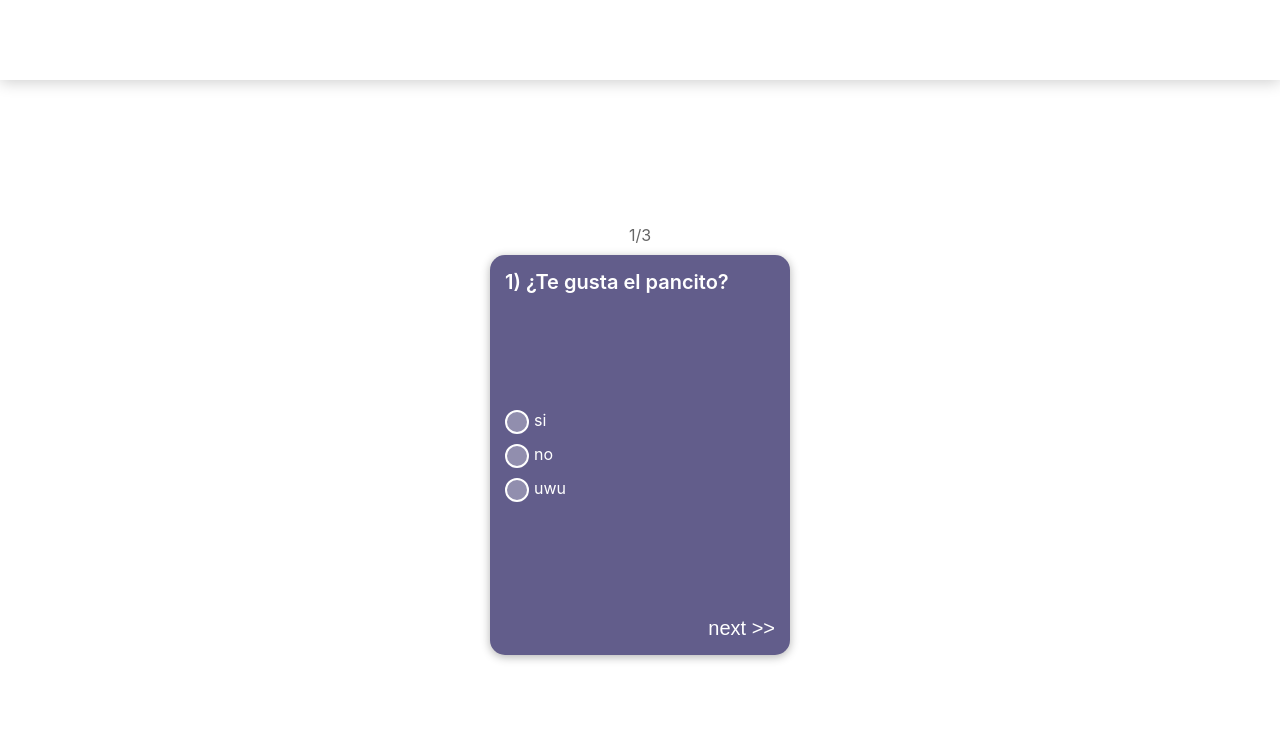
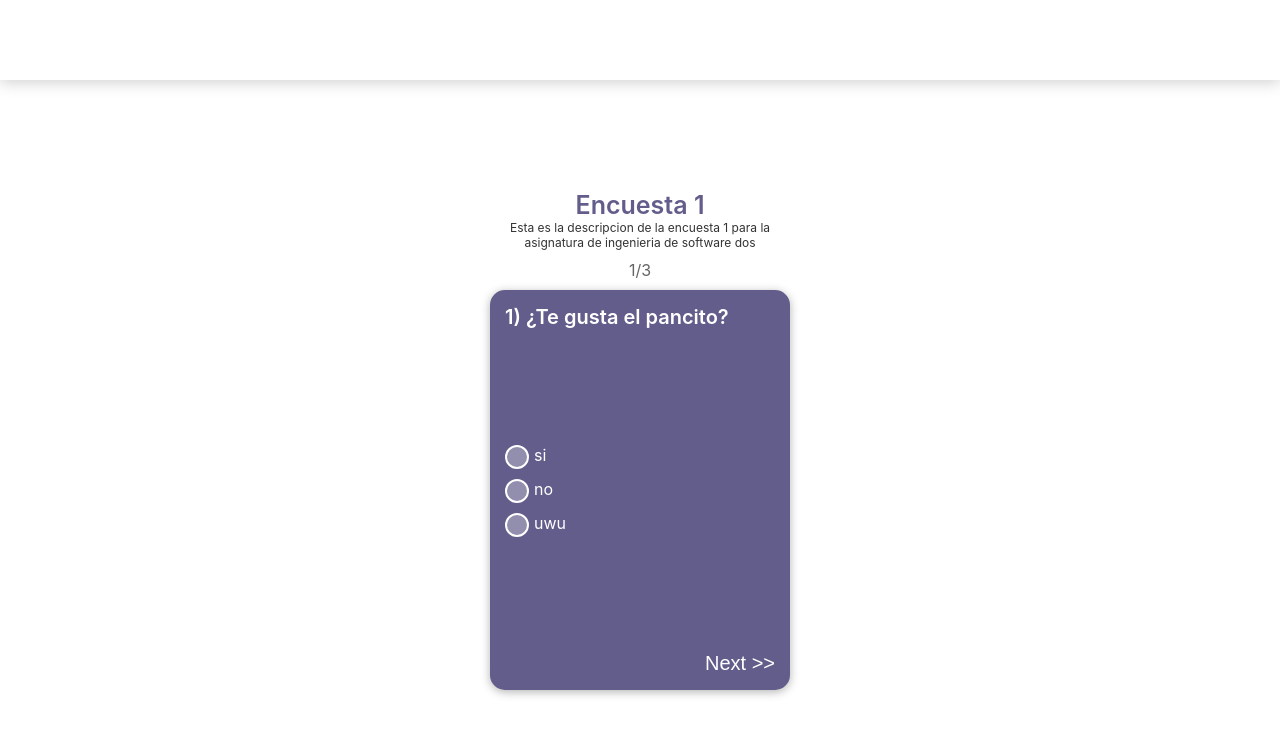
Before and after one commit to nicolasaraya/is2-client, a React (Create React App) app: page /form in a window 1280 px wide. Shown: the top 734 px of the page. Built offline with nearby package versions, Linux system fonts and the light colour scheme.

Commit message:
Guardar alternativas respondidas y enviar

```diff
--- a/src/components/form/form-card.js
+++ b/src/components/form/form-card.js
@@ -1,27 +1,57 @@
+
 const FormCard = (props) => {
 
-    const {pregunta, index, setIndex, length} = {...props};
-
+    const {pregunta, index, setIndex, length, setRespuestas, respuestas} = {...props};
     const toggleCheck = (e,id) =>{
         const alternativas = document.getElementsByClassName("alter-pregunta-"+pregunta.id);
         const estaAlternativa = document.getElementById("alter-checkbox-"+id)
         for(var i=0;i<alternativas.length;i++){
-            if(alternativas[i]!==estaAlternativa && alternativas[i].checked===true) alternativas[i].checked=false;
+            if(alternativas[i]!==estaAlternativa && alternativas[i].checked===true){
+                 alternativas[i].checked=false;
+            }
+        }
+        var auxAlter
+        auxAlter = respuestas
+        if(!estaAlternativa.checked) auxAlter[index-1] = null
+        else auxAlter[index-1] = id
+        setRespuestas(auxAlter)
+    }
+
+    const changeAlter = (index) =>{
+        const alternativas = document.getElementsByClassName("alter-pregunta-"+pregunta.id);
+        if(respuestas[index-1]=== null){
+            for(var i=0;i<alternativas.length;i++){
+                alternativas[i].checked=false;
+            }
+        }
+        else{
+            const estaAlternativa = document.getElementById("alter-checkbox-"+respuestas[index-1])
+            for(i=0;i<alternativas.length;i++){
+                if(alternativas[i]===estaAlternativa){
+                    alternativas[i].checked=true;
+                }
+                else alternativas[i].checked=false;
+            }
         }
     }
-
     const handleBack = () => {
         const aux = index - 1;
         setIndex(aux);
+        changeAlter(aux)
     }
 
     const handleNext = () => {
         const aux = index +1;
         setIndex(aux);
+        changeAlter(aux)
     }
 
     const handleSubmit = () => {
-        console.log("submit");
+
+        if(respuestas.includes(null)){
+            alert('No ha respondido todas las preguntas')
+        }
+        else console.log(respuestas);
     }
     return(
         <div className="form-card__container">
@@ -41,16 +71,16 @@ const FormCard = (props) => {
             {
                 index===1
                 ? <div className="form-card__btn-container">
-                    <button className="form-card__next-btn-only" onClick={handleNext}>next{" >>"}</button>
+                    <button className="form-card__next-btn-only" onClick={handleNext}>Next{" >>"}</button>
                 </div>
                 : index===length
                     ? <div className="form-card__btn-container">
-                        <button className="form-card__back-btn" onClick={handleBack}>{"<< "}back</button>
-                        <button className="form-card__send-btn" onClick={handleSubmit}>send{" >>"}</button>
+                        <button className="form-card__back-btn" onClick={handleBack}>{"<< "}Back</button>
+                        <button className="form-card__send-btn" onClick={handleSubmit}>Send</button>
                     </div>
                     : <div className="form-card__btn-container">
-                        <button className="form-card__back-btn" onClick={handleBack}>{"<< "}back</button>
-                        <button className="form-card__next-btn" onClick={handleNext}>next{" >>"}</button>
+                        <button className="form-card__back-btn" onClick={handleBack}>{"<< "}Back</button>
+                        <button className="form-card__next-btn" onClick={handleNext}>Next{" >>"}</button>
                     </div>
 
             }
--- a/src/components/form/form.js
+++ b/src/components/form/form.js
@@ -5,11 +5,13 @@ import { useState } from "react";
 const Form = () => {
 
     const [index, setIndex] = useState(1);
-
+    const [respuestas, setRespuestas] = useState(new Array(formData.preguntas.length))
     return (
         <div className="form__container">
+            <p className="form-title"> {formData.title}</p>
+            <p className="form-description"> {formData.description}</p>
             <p className="form-pregunta-index">{index}/{formData.preguntas.length}</p>
-            <FormCard pregunta={formData.preguntas[index-1]} index={index} setIndex={setIndex} length={formData.preguntas.length}></FormCard>
+            <FormCard pregunta={formData.preguntas[index-1]} index={index} setIndex={setIndex} length={formData.preguntas.length} respuestas={respuestas} setRespuestas= {setRespuestas}></FormCard>
         </div>
     )
 }
--- a/src/components/form/formData.js
+++ b/src/components/form/formData.js
@@ -1,6 +1,6 @@
 const formData = {
-    title: 'BUENA NACHO QL CHUPAME EL PICO',
-    description: 'era bromita breooooooo',
+    title: 'Encuesta 1',
+    description: 'Esta es la descripcion de la encuesta 1 para la asignatura de ingenieria de software dos',
     preguntas: [
         {
             title: '¿Te gusta el pancito?',
--- a/src/index.css
+++ b/src/index.css
@@ -283,6 +283,19 @@ input{
 .form-pregunta-index{
   color: #666;
 }
+.form-title{
+  color: rgb(98, 93, 139);
+  font-size: 25px;
+  font-weight: 600;
+}
+.form-description{
+  color: #333;
+  font-size: 12px;
+  font-weight: 400;
+  max-width: 300px;
+  margin-bottom: 10px;
+}
+
 
 .form-card__container{
   background-color: rgb(98, 93, 139);
```
